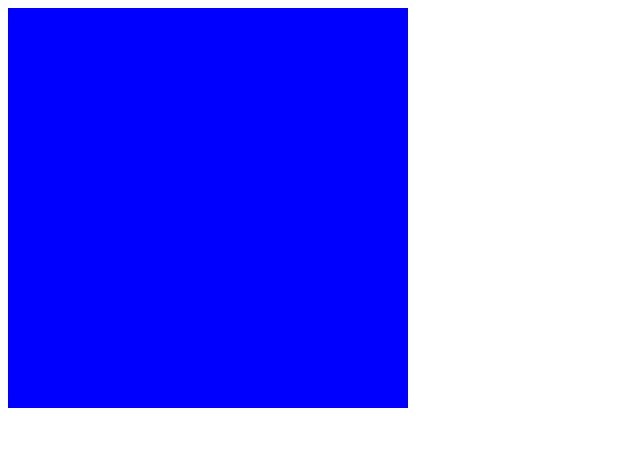
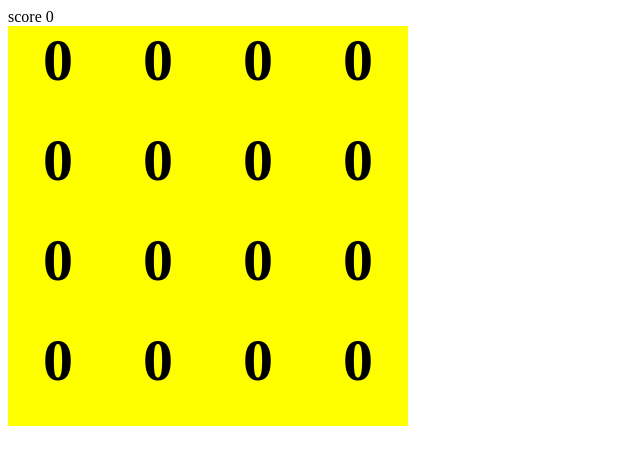
Before and after one commit to AviralSheoran/2048-GAME, a plain HTML site: page index.html in a window 1280 px wide. Shown: the whole page, without its empty margins (0-640 px from the left). Drawn offline with Linux system fonts and the light colour scheme.

Commit message:
Add some changes

```diff
--- a/index.html
+++ b/index.html
@@ -5,11 +5,20 @@
     <meta charset="UTF-8">
     <meta http-equiv="X-UA-Compatible" content="IE=edge">
     <link rel="stylesheet" href="styles.css">
+    <script src="script.js"></script>
     <meta name="viewport" content="width=device-width, initial-scale=1.0">
     <title>Document</title>
 </head>
 
 <body>
+    <div class="score-container">
+        <div class="score-title">score
+            <span class="score">0</span>
+        </div>
+    </div>
+
+    <div id="result"></div>
+
     <div class="grid"></div>
 </body>
 
--- a/styles.css
+++ b/styles.css
@@ -5,3 +5,12 @@
     height: 400px;
     background-color: blue;
 }
+
+.grid div {
+    width: 100px;
+    height: 100px;
+    background-color:yellow;
+    font-size: 60px;
+    text-align: center;
+    font-weight: bold;
+}
```
